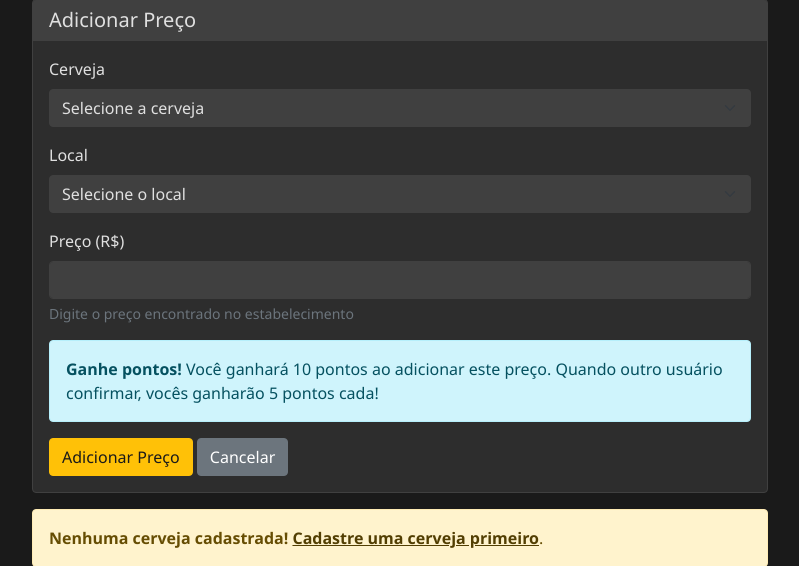
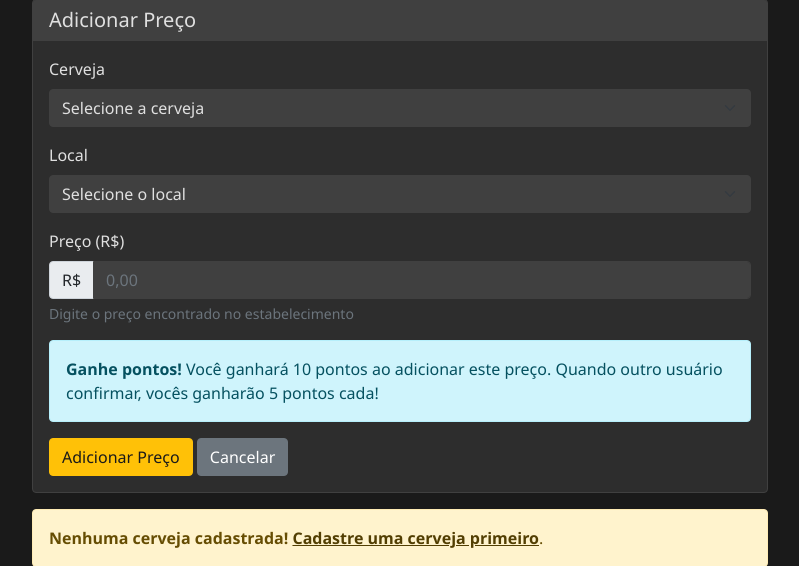
Before and after one commit to alexftorres/BeveragesApp, a Flask app: page /add_price in a window 1280 px wide. Shown: the part 82-648 px from the top of the page, without its empty margins (240-1039 px from the left). Run offline with Flask 3, Linux system fonts and the light colour scheme; the visitor is signed in with stand-in values (Sample User, id 1); data that the repository does not hold is empty; some libraries are stand-ins or nearby versions.

Commit message:
Assistant checkpoint: Corrigir exibição da marca e formatar campo preço
Assistant generated file changes:
- templates/add_price.html: Corrigir exibição da marca e formatar campo preço como moeda, Corrigir exibição da marca e formatar campo preço como moeda, Adicionar JavaScript para formatação de moeda em tempo real

---

User prompt:

Ao adicionar o pre''co de uma cerveja a marca não está aparecendo de forma correta.
Ainda no cadastro de preço, quero que formate o capo preço em currecy

Replit-Commit-Author: Assistant
Replit-Commit-Session-Id: 9591072c-fdbd-4432-b93b-68605611c3ce

```diff
--- a/templates/add_price.html
+++ b/templates/add_price.html
@@ -17,7 +17,7 @@
                         <select class="form-select" id="beer_id" name="beer_id" required>
                             <option value="">Selecione a cerveja</option>
                             {% for beer in beers %}
-                            <option value="{{ beer.id }}">{{ beer.brand }} - {{ beer.type.replace('_', ' ').title() }} ({{ beer.size }})</option>
+                            <option value="{{ beer.id }}">{{ beer.brand.name }} {{ beer.name }} - {{ beer.type.replace('_', ' ').title() }} ({{ beer.size }})</option>
                             {% endfor %}
                         </select>
                     </div>
@@ -34,7 +34,10 @@
 
                     <div class="mb-3">
                         <label for="price" class="form-label">Preço (R$)</label>
-                        <input type="number" class="form-control" id="price" name="price" step="0.01" required>
+                        <div class="input-group">
+                            <span class="input-group-text">R$</span>
+                            <input type="number" class="form-control" id="price" name="price" step="0.01" min="0" required placeholder="0,00">
+                        </div>
                         <div class="form-text">Digite o preço encontrado no estabelecimento</div>
                     </div>
 
@@ -63,4 +66,41 @@
         {% endif %}
     </div>
 </div>
+
+<script>
+document.addEventListener('DOMContentLoaded', function() {
+    const priceInput = document.getElementById('price');
+
+    // Formatar como moeda enquanto digita
+    priceInput.addEventListener('input', function(e) {
+        let value = e.target.value;
+
+        // Remove caracteres não numéricos exceto ponto e vírgula
+        value = value.replace(/[^\d.,]/g, '');
+
+        // Substitui vírgula por ponto para compatibilidade
+        value = value.replace(',', '.');
+
+        // Limita a 2 casas decimais
+        if (value.includes('.')) {
+            const parts = value.split('.');
+            if (parts[1] && parts[1].length > 2) {
+                value = parts[0] + '.' + parts[1].substring(0, 2);
+            }
+        }
+
+        e.target.value = value;
+    });
+
+    // Validar valor mínimo
+    priceInput.addEventListener('blur', function(e) {
+        const value = parseFloat(e.target.value);
+        if (value < 0) {
+            e.target.value = '0.00';
+        } else if (value) {
+            e.target.value = value.toFixed(2);
+        }
+    });
+});
+</script>
 {% endblock %}
```
